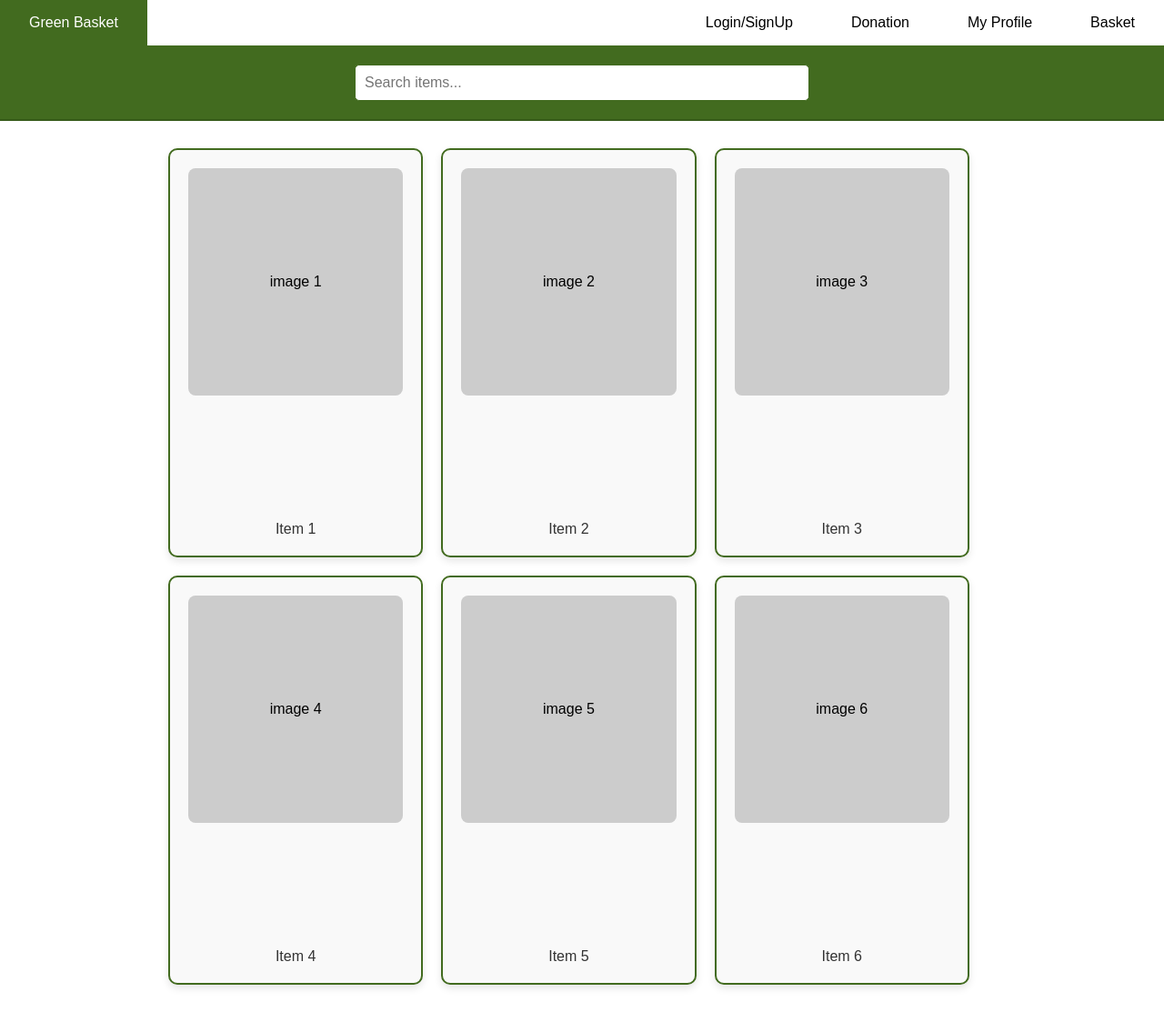
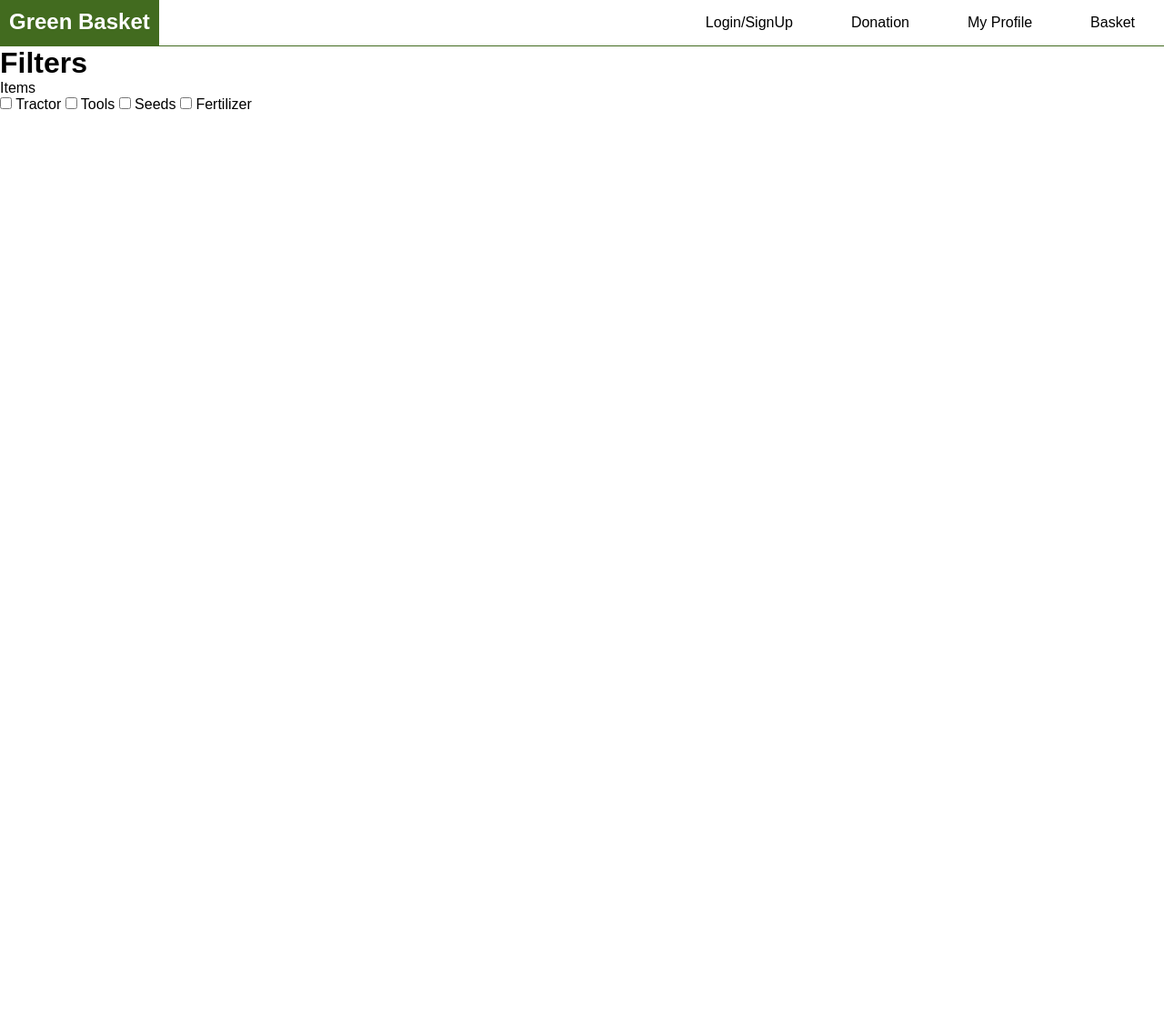
Before and after one commit to parthpalav/GreenBasket, a PHP site: page /marketplace.php in a window 1280 px wide. Shown: the whole page at 91% size. After the commit the page ends 120 px from the top, so only its background shows below. Run offline with PHP 8.4, Linux system fonts and the light colour scheme.

Commit message:
made changes in marketplace

```diff
--- a/Marketplace/marketplace.css
+++ b/Marketplace/marketplace.css
@@ -9,8 +9,13 @@ body {
     font-family: Arial, sans-serif;
 }
 
+
 nav {
-    background-color: white;
+    position: sticky;
+    top: 0;
+    overflow: hidden;
+    z-index: 10;
+    backdrop-filter: blur(20px);
     border-bottom: 1px solid #426b1f;
   }
 
@@ -21,6 +26,13 @@ nav ul {
 
   nav .home-li {
     margin-right: auto;
+    font-weight: bolder;
+    font-size: x-large;
+  }
+
+  nav .home-li a {
+    padding: 10px;
+    color: #426b1f;
   }
 
   nav li {
@@ -32,95 +44,15 @@ nav a {
     text-decoration: none;
     color: black;
     padding: 1em 2em;
-    transition: #426B1F 150ms ease;
+    transition: #426b1f 150ms ease;
   }
 
   nav a:hover {
-    background-color: #426B1F;
+    background-color: #426b1f;
     color: white;
   }
 
-header {
-    display: flex;
-    justify-content: space-evenly;
-    align-items: center;
-    padding: 20px 20px;
-    background-color: #426b1f;
-    border-bottom: 2px solid #365b19;
+  #backetli {
+    background-color: #70b138;
+    color: white;
   }
-
-
-header .search-bar {
-    width: 65%;
-    text-align: center;
-    display: flex;
-    justify-content: center;
-}
-
-header .search-bar input {
-    width: 500px;
-    padding: 10px;
-    font-size: 1rem;
-    border-radius: 5px;
-    border: 1px solid #426b1f;
-}
-
-.container {
-    display: flex;
-    justify-content: center;
-    gap: 30px;
-    padding: 20px;
-}
-
-.catalogue {
-    display: flex;
-    flex-wrap: wrap;
-    gap: 20px;
-    padding: 10px;
-    width: 75%;
-    background-color: white;
-    color: black;
-    border-radius: 10px;
-}
-
-.catalogue .card {
-    width: calc(33% - 20px);
-    padding: 20px;
-    background-color: #f9f9f9;
-    border: 2px solid #426b1f;
-    border-radius: 10px;
-    text-align: center;
-    box-shadow: 0 4px 8px rgba(0, 0, 0, 0.1);
-    display: flex;
-    flex-direction: column;
-    justify-content: space-between;
-    height: 450px;
-    transition: transform 0.3s;
-}
-
-.catalogue .card:hover {
-    transform: scale(1.02);
-}
-
-.catalogue .card .image-placeholder {
-    background-color: #ccc;
-    color: black;
-    height: 250px;
-    display: flex;
-    justify-content: center;
-    align-items: center;
-    font-size: 1rem;
-    margin-bottom: 10px;
-    border-radius: 8px;
-}
-
-.catalogue .card p {
-    color: #333;
-    font-size: 1rem;
-}
-
-.image-placeholder:hover {
-    scale: 1.03;
-    border-radius: 10px;
-    transition: 0.4s;
-}
--- a/Marketplace/marketplace.php
+++ b/Marketplace/marketplace.php
@@ -19,41 +19,30 @@
         </ul>
     </nav>
 
-    <header>
-        <div class="search-bar">
-            <input type="text" placeholder="Search items...">
+    <div id="left">
+        <div id="header">
+            <h1>Filters</h1>
         </div>
-    </header>
+        <div id="sectionf">
+            <div id="header">
+                Items
+            </div>
+            <div id="type">
+                <input type="checkbox" id="item1" name="item1" value="tractor">
+                <label for="item1">Tractor</label>
+                <input type="checkbox" id="item2" name="item2" value="tools">
+                <label for="item2">Tools</label>
+                <input type="checkbox" id="item3" name="item3" value="seeds">
+                <label for="item3">Seeds</label>
+                <input type="checkbox" id="item4" name="item4" value="fertilizer">
+                <label for="">Fertilizer</label>
+            </div>
 
-    <div class="container">
-        <main class="catalogue">
-            <div class="card">
-                <div class="image-placeholder">image 1</div>
-                <p>Item 1</p>
-            </div>
-            <div class="card">
-                <div class="image-placeholder">image 2</div>
-                <p>Item 2</p>
-            </div>
-            <div class="card">
-                <div class="image-placeholder">image 3</div>
-                <p>Item 3</p>
-            </div>
-            <div class="card">
-                <div class="image-placeholder">image 4</div>
-                <p>Item 4</p>
-            </div>
-            <div class="card">
-                <div class="image-placeholder">image 5</div>
-                <p>Item 5</p>
-            </div>
-            <div class="card">
-                <div class="image-placeholder">image 6</div>
-                <p>Item 6</p>
-            </div>
-        </main>
+        </div>
     </div>
+    <div id="right">
 
+    </div>
 </body>
 
 </html>
--- a/Minimarket/minimarket.php
+++ b/Minimarket/minimarket.php
@@ -148,7 +148,7 @@
     <!-- Button to explore more -->
     <div id="explore">
       <button>
-        <a href="">
+        <a href="../Marketplace/marketplace.php">
           Explore more..
         </a>
       </button>
```
Lines whose indentation alone changed are shown as unchanged.
